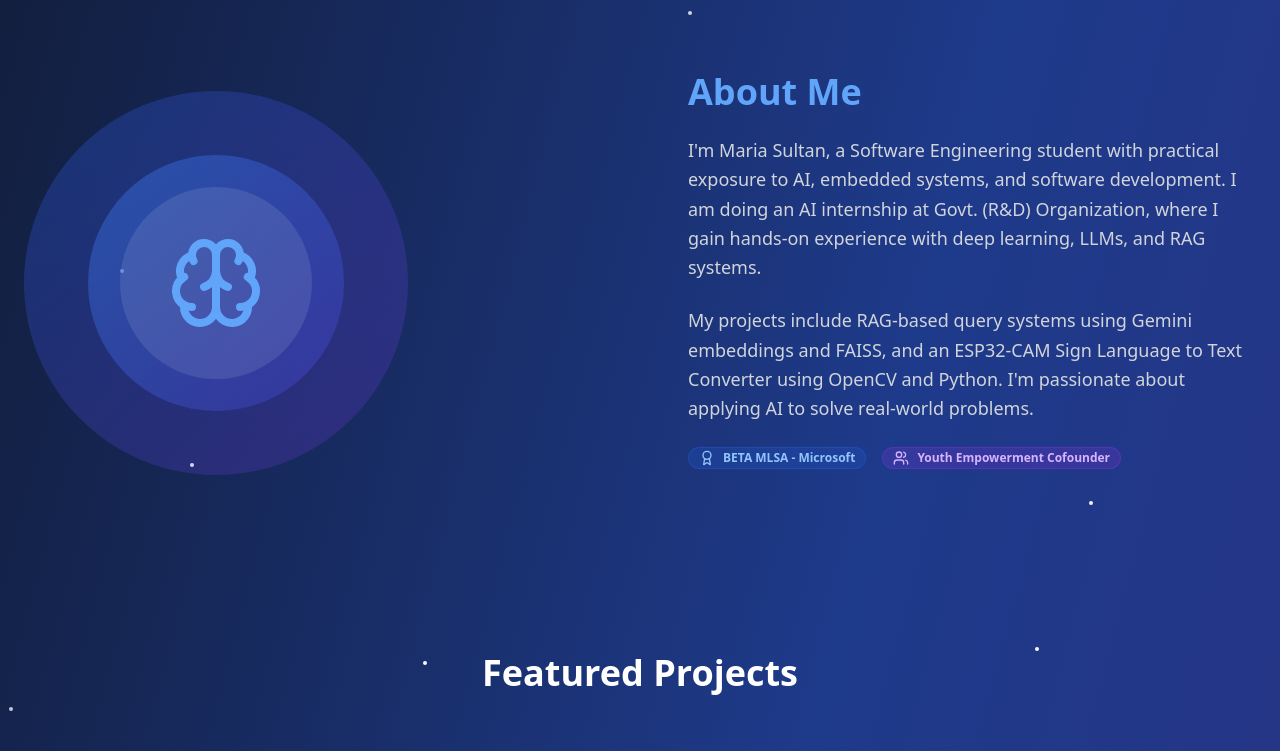
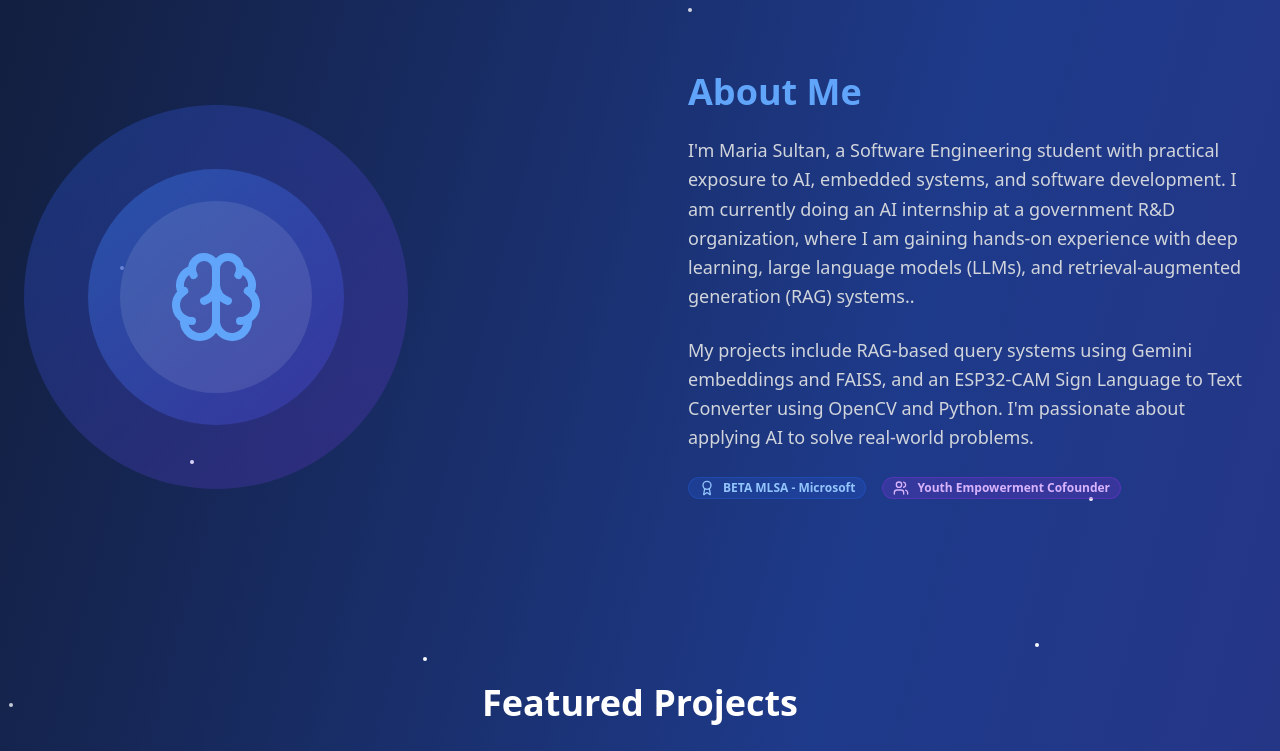
Before and after one commit to aleeraza-git/Portfolio, a React (Vite) app: page / in a window 1280 px wide. Shown: the part 1040-1791 px from the top of the page. Built offline with nearby package versions, Linux system fonts and the light colour scheme.

Commit message:
update about

```diff
--- a/src/pages/Index.tsx
+++ b/src/pages/Index.tsx
@@ -426,8 +426,8 @@ const Index = () => {
               <h2 className="text-4xl font-bold mb-6 text-blue-400 hover:text-cyan-400 transition-colors duration-300">About Me</h2>
               <p className="text-lg leading-relaxed mb-6 text-gray-300 hover:text-white transition-colors duration-300">
                 I'm Maria Sultan, a Software Engineering student with practical exposure to AI,
-                embedded systems, and software development. I am doing an AI internship at Govt. (R&D) Organization,
-                where I gain hands-on experience with deep learning, LLMs, and RAG systems.
+                embedded systems, and software development. I am currently doing an AI internship at a government R&D organization,
+                where I am gaining hands-on experience with deep learning, large language models (LLMs), and retrieval-augmented generation (RAG) systems..
               </p>
               <p className="text-lg leading-relaxed mb-6 text-gray-300 hover:text-white transition-colors duration-300">
                 My projects include RAG-based query systems using Gemini embeddings and FAISS,
@@ -664,10 +664,6 @@ const Index = () => {
                 </p>
                 <div className="space-y-4">
                   <div className="flex items-center space-x-3">
-                    <Phone className="w-5 h-5 text-blue-400" />
-                    <span>+92 317 5268645</span>
-                  </div>
-                  <div className="flex items-center space-x-3">
                     <Mail className="w-5 h-5 text-blue-400" />
                     <span>sultanmaria940@gmail.com</span>
                   </div>
```
